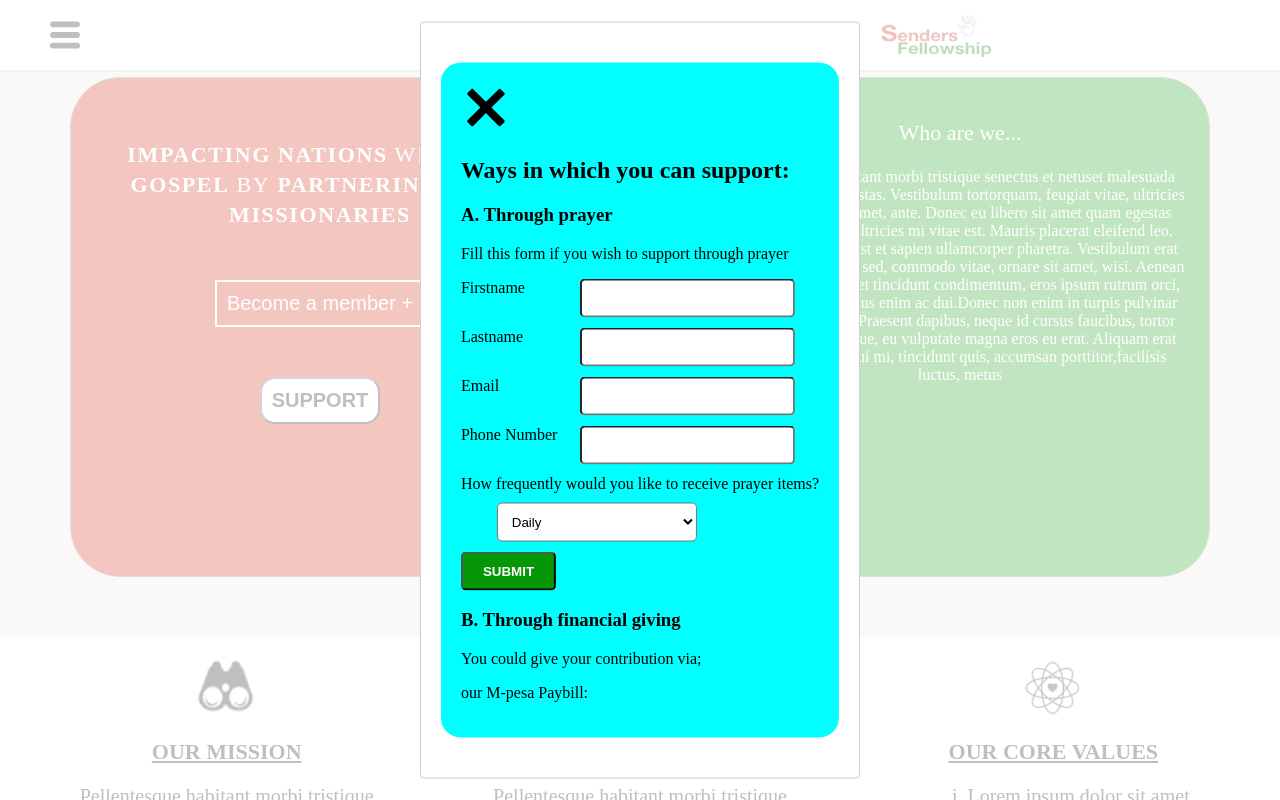
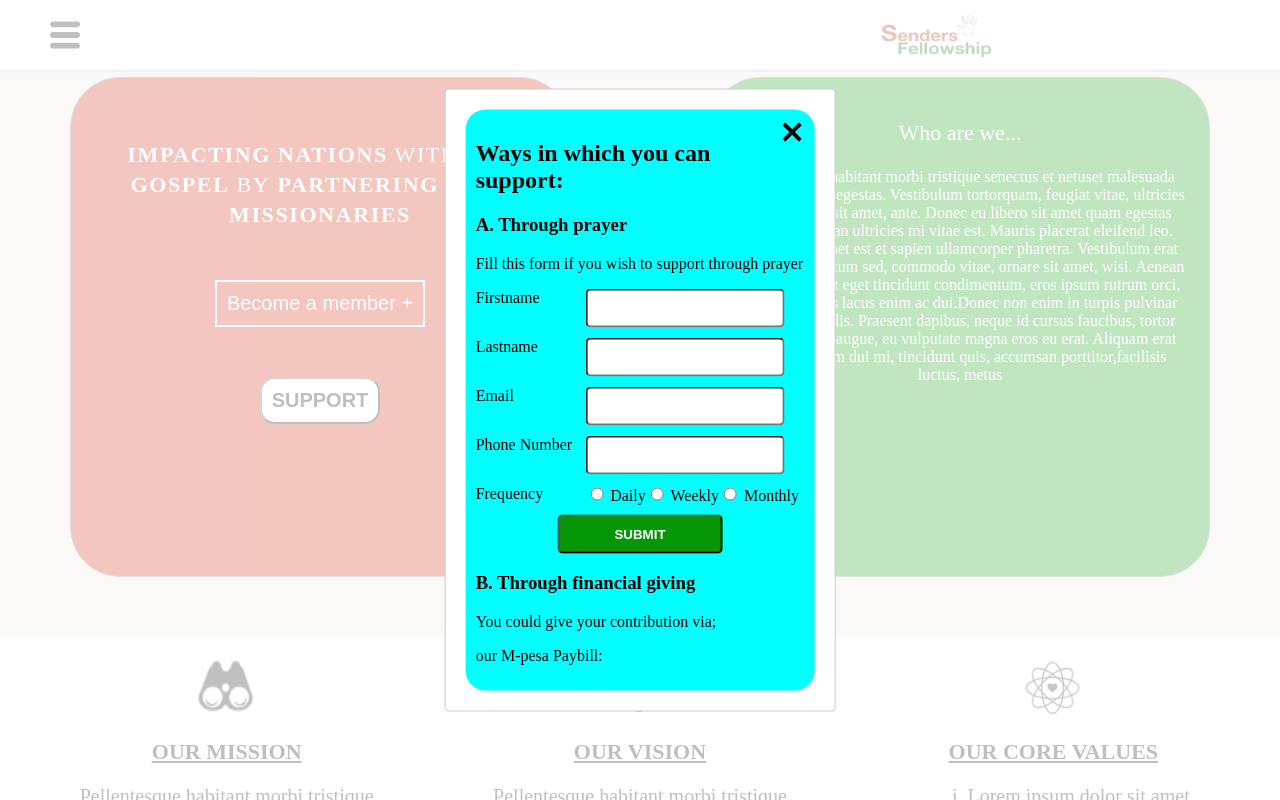
Before and after one commit to Betty-Kebenei/new-sf, a React app: page / in a window 1280 px wide. Both pictures are taken after a click on the button "SUPPORT". Shown: the part 693-1493 px from the top of the page. Built offline with nearby package versions, Linux system fonts and the light colour scheme.

Commit message:
fix modal size and style

```diff
--- a/public/scss/aboutModal.scss
+++ b/public/scss/aboutModal.scss
@@ -1,14 +1,17 @@
 .about-modal {
   background-color: aqua;
-  padding: 20px;
+  padding: 10px;
   border-radius: 20px;
-  margin: 20px auto;
+  // margin: 20px auto;
+  max-height: calc(100vh - 210px);
+  overflow-y: auto;
 
   &-close-icon {
+    float: right;
 
     img {
-      height: 50px;
-      width: 50px;
+      height: 25px;
+      width: 25px;
     }
   }
 
@@ -32,30 +35,26 @@
           border-radius: 5px;
         }
       }
-    }
 
-    &-select-field {
-      &-select {
-        width: 80%;
-        margin: 0 auto;
-
-        select {
-          width: 200px;
-          padding: 10px;
-          border-radius: 5px;
-          background-color: $primary-white-color;
-          margin: 10px auto;
-        }
+      &-radio {
+        flex: 2;
       }
-
     }
 
     &-submit-button {
-      padding: 10px 20px;
+      width: 50%;
+      margin: 10px auto;
       border-radius: 5px;
       background-color: $primary-green-color;
-      color: $primary-white-color;
-      font-weight: bold;
+
+      input {
+        width: 100%;
+        padding: 10px 20px;
+        border-radius: 5px;
+        background-color: $primary-green-color;
+        color: $primary-white-color;
+        font-weight: bold;
+      }
     }
   }
 }
--- a/src/components/about/SupportModal.jsx
+++ b/src/components/about/SupportModal.jsx
@@ -91,25 +91,19 @@ const SupportModal = ({ openAndCloseSupportModal }) => {
             />
           </div>
         </div>
-        <div className="about-modal-form-select-field">
-          <div>
-            <label htmlFor="firstname">
-              How frequently would you like to receive prayer items?
-            </label>
+        <div className="about-modal-form-group-field">
+          <div className="about-modal-form-group-field-label">
+            <label htmlFor="firstname">Frequency</label>
           </div>
-          <div className="about-modal-form-select-field-select">
-            <select id="frequency">
-              <option value="daily">Daily</option>
-              <option value="weekly">Weekly</option>
-              <option value="monthly">Monthly</option>
-            </select>
+          <div className="about-modal-form-group-field-radio">
+            <input type="radio" name="frequency" value="daily" /> Daily
+            <input type="radio" name="frequency" value="weekly" /> Weekly
+            <input type="radio" name="frequency" value="monthly" /> Monthly
           </div>
         </div>
-        <input
-          className="about-modal-form-submit-button"
-          type="submit"
-          value="SUBMIT"
-        />
+        <div className="about-modal-form-submit-button">
+          <input type="submit" value="SUBMIT" />
+        </div>
       </form>
 
       <h3>B. Through financial giving</h3>
```
